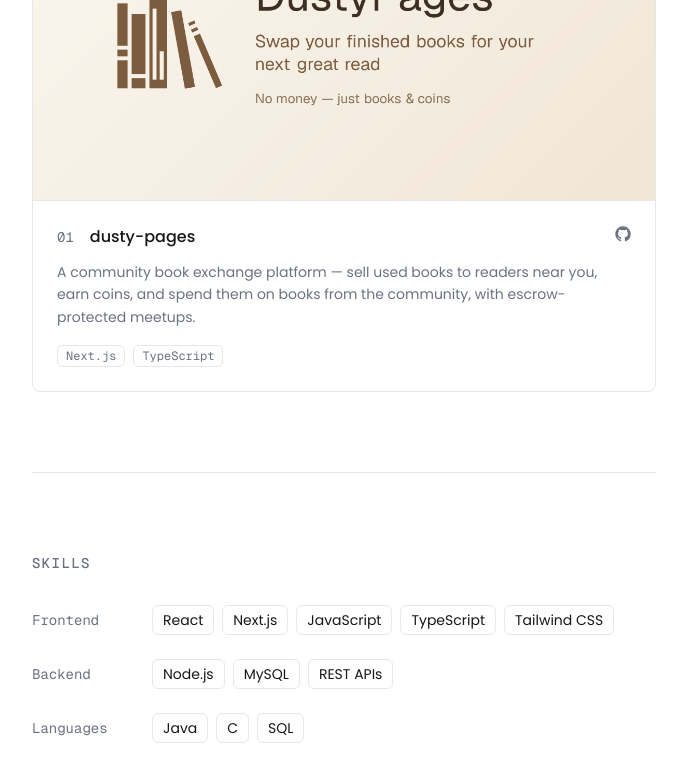
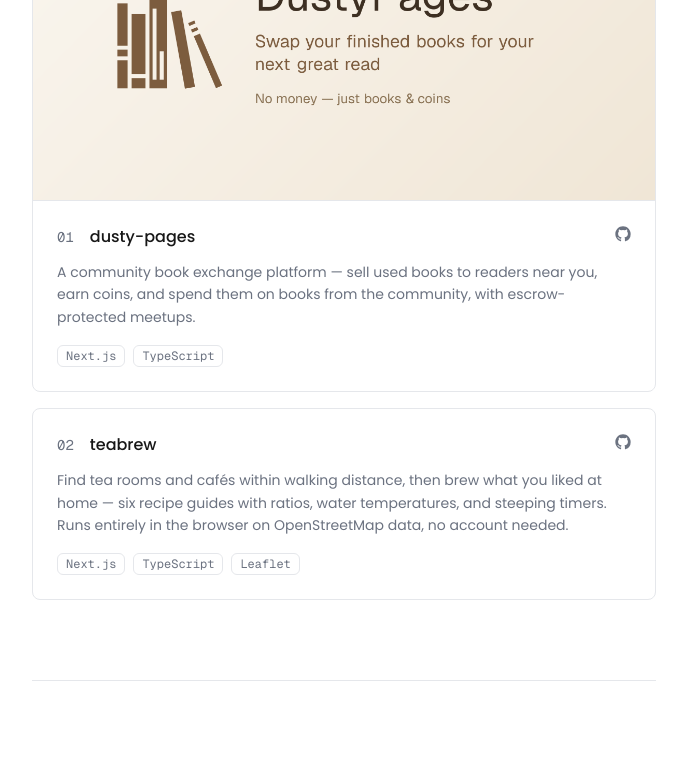
Before and after one commit to mahtabazim/portfolio, a Next.js app: page / in a window 1280 px wide. Shown: the part 1137-1900 px from the top of the page, without its empty margins (296-983 px from the left). Built offline with nearby package versions, Linux system fonts and the light colour scheme.

Commit message:
add sencond project

```diff
--- a/app/page.tsx
+++ b/app/page.tsx
@@ -46,6 +46,15 @@ const projects = [
     href: "https://dustypages.vercel.app/",
     repo: "https://github.com/mahtabazim/dusty-pages",
     image: "/dusty-pages.png",
+  },
+  {
+    number: "02",
+    title: "teabrew",
+    description:
+      "Find tea rooms and cafés within walking distance, then brew what you liked at home — six recipe guides with ratios, water temperatures, and steeping timers. Runs entirely in the browser on OpenStreetMap data, no account needed.",
+    tech: ["Next.js", "TypeScript", "Leaflet"],
+    href: "https://teabrew.vercel.app/",
+    repo: "https://github.com/mahtabazim/teabrew",
   },
 ];
 
```
